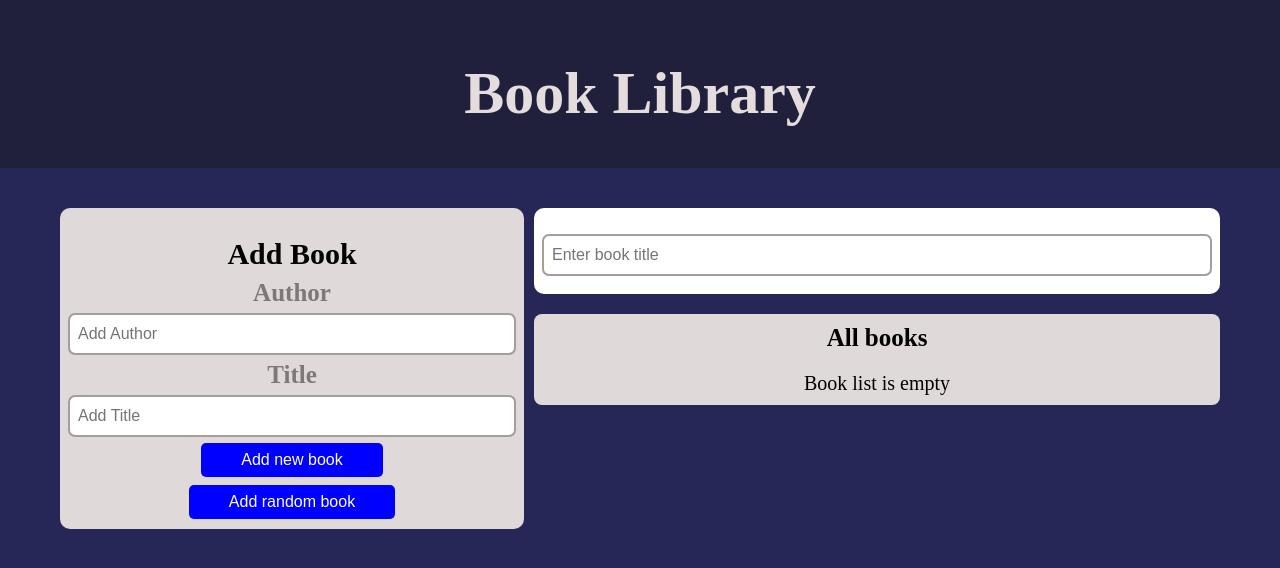
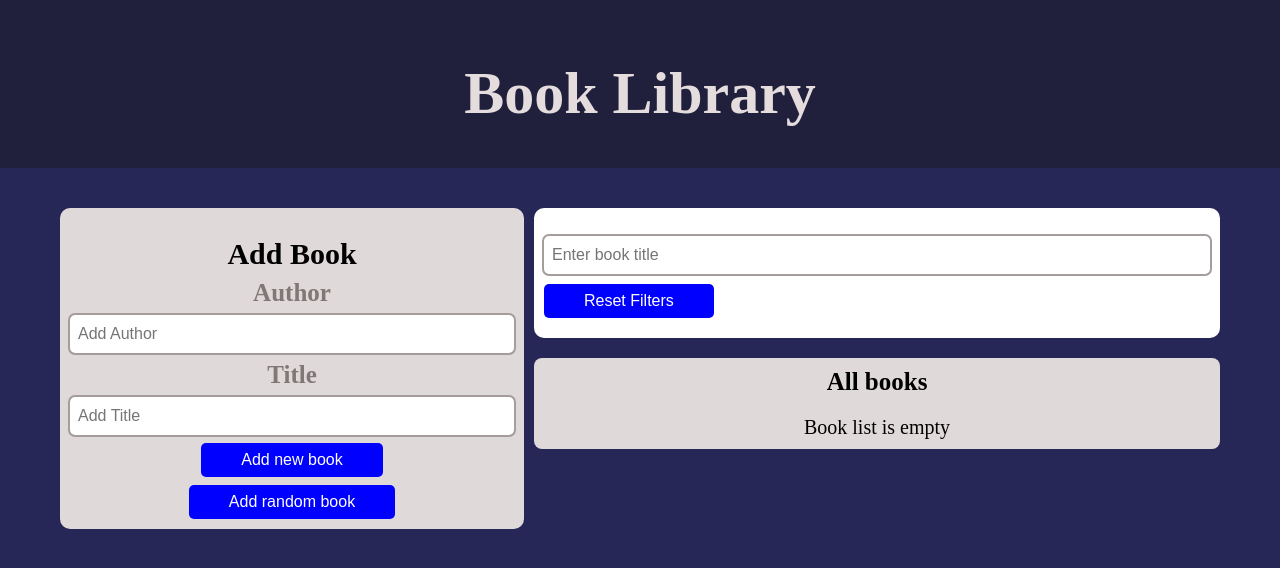
Before and after one commit to LeonidQWE/BookLibraryApp, a React app in the folder frontend/: page / in a window 1280 px wide. Shown: the top 568 px of the page. Built offline with nearby package versions, Linux system fonts and the light colour scheme; the HTML template or start-up script is replaced by a standard one.

Commit message:
feat: add reset filters

```diff
--- a/frontend/src/components/bookFilters/BookFilters.module.css
+++ b/frontend/src/components/bookFilters/BookFilters.module.css
@@ -2,4 +2,8 @@
   background-color: #fff;
   padding: 2rem 1rem;
   border-radius: 1rem;
+  display: flex;
+  flex-direction: column;
+  align-items: flex-start;
+  gap: 1rem;
 }
--- a/frontend/src/components/bookFilters/BookFilters.tsx
+++ b/frontend/src/components/bookFilters/BookFilters.tsx
@@ -1,9 +1,9 @@
 import { useFilters } from 'hooks/useFilters';
-import { CommonField } from 'components';
+import { Button, CommonField } from 'components';
 import s from './BookFilters.module.css';
 
 export const BookFilters = () => {
-  const { filteredTitle, changeFilterField } = useFilters();
+  const { filteredTitle, changeFilterField, deleteFilters } = useFilters();
 
   return (
     <div className={s.container}>
@@ -13,6 +13,12 @@ export const BookFilters = () => {
         value={filteredTitle}
         setValue={changeFilterField}
       />
+
+      <Button
+        btnText="Reset Filters"
+        variant="primary"
+        onClick={deleteFilters}
+      />
     </div>
   );
 };
--- a/frontend/src/hooks/useFilters.ts
+++ b/frontend/src/hooks/useFilters.ts
@@ -1,9 +1,7 @@
-// import { useState } from 'react';
 import { useAppDispatch, useAppSelector } from 'redux/hooks';
-import { changeFilterTitle } from 'redux/filters/actionCreators';
+import { changeFilterTitle, resetFilters } from 'redux/filters/actionCreators';
 
 export const useFilters = () => {
-  // const [filterTitle, setFilterTitle] = useState('');
   const filteredTitle = useAppSelector(state => state.filters.filteredTitle);
   const dispatch = useAppDispatch();
 
@@ -11,5 +9,9 @@ export const useFilters = () => {
     dispatch(changeFilterTitle(e.target.value));
   };
 
-  return { filteredTitle, changeFilterField };
+  const deleteFilters = () => {
+    dispatch(resetFilters());
+  };
+
+  return { filteredTitle, changeFilterField, deleteFilters };
 };
--- a/frontend/src/redux/filters/actionCreators.ts
+++ b/frontend/src/redux/filters/actionCreators.ts
@@ -4,3 +4,7 @@ export const changeFilterTitle = (title: string) => ({
   type: FILTER_ACTION_TYPES.CHANGE_FILTER_TITLE,
   payload: title,
 });
+
+export const resetFilters = () => ({
+  type: FILTER_ACTION_TYPES.RESET_FILTERS,
+});
--- a/frontend/src/redux/filters/actionTypes.ts
+++ b/frontend/src/redux/filters/actionTypes.ts
@@ -1,3 +1,4 @@
 export const FILTER_ACTION_TYPES = {
   CHANGE_FILTER_TITLE: 'CHANGE_FILTER_TITLE',
+  RESET_FILTERS: 'RESET_FILTERS',
 };
--- a/frontend/src/redux/filters/reducer.ts
+++ b/frontend/src/redux/filters/reducer.ts
@@ -13,6 +13,8 @@ export const filtersReducer = (
   switch (action.type) {
     case FILTER_ACTION_TYPES.CHANGE_FILTER_TITLE:
       return { filteredTitle: action.payload } as FiltersTypes;
+    case FILTER_ACTION_TYPES.RESET_FILTERS:
+      return initialState;
     default:
       return state;
   }
```
